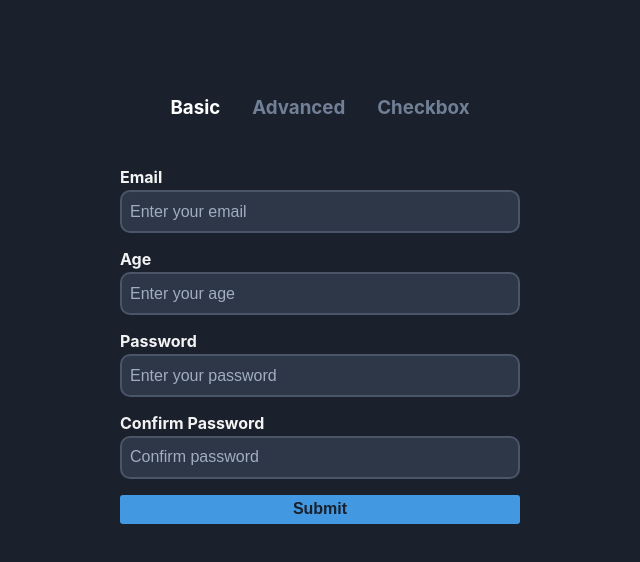
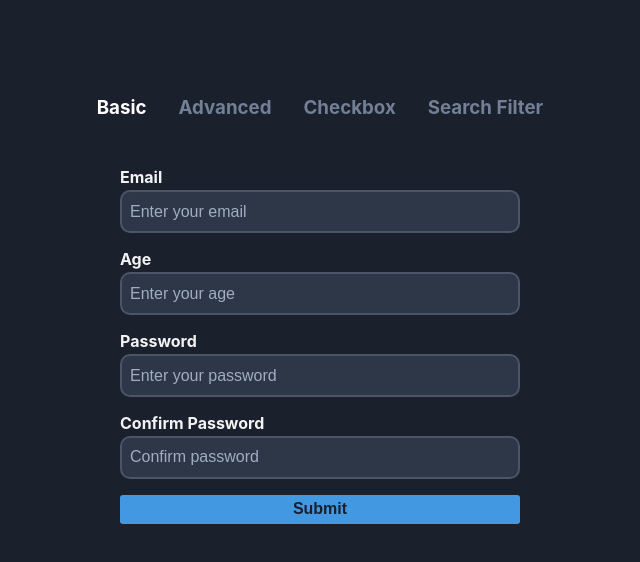
Before and after one commit to Asikni/forms-in-react, a React (Create React App) app: page / in a window 1280 px wide. Shown: the top 562 px of the page, without its empty margins (320-960 px from the left). Built offline with nearby package versions, Linux system fonts and the light colour scheme.

Commit message:
code was updated

```diff
--- a/src/App.css
+++ b/src/App.css
@@ -107,6 +107,7 @@ button:disabled {
   height: 100px;
   margin: 0 auto;
   border-radius: 10px;
+
 }
 .checkBoxOneSelectOne {
   border: 1px solid rgb(0, 255, 17);
--- a/src/App.js
+++ b/src/App.js
@@ -2,6 +2,8 @@ import { useState } from "react";
 import BasicForm from "./components/BasicForm";
 import AdvancedForm from "./components/AdvancedForm";
 import Checkbox from "./components/checkBoxForm"
+
+import SearchFilter from "./components/searchFilter"
 import "./App.css";
 
 function App() {
@@ -28,8 +30,14 @@ function App() {
         >
           Checkbox
         </h3>
+        <h3
+          onClick={() => setView("searchfilter")}
+          style={{ color: view === "searchfilter" ? "#fff" : "" }}
+        >
+ Search Filter
+        </h3>
       </nav>
-      {view === "basic" ? <BasicForm /> : view === "advanced" ? <AdvancedForm /> : <Checkbox />}
+      {view === "basic" ? <BasicForm /> : view === "advanced" ? <AdvancedForm /> : view === "checkbox" ? <Checkbox /> : <SearchFilter/>}
 
 
     </div>
--- /dev/null
+++ b/src/components/searchFilter.jsx
@@ -0,0 +1,25 @@
+import { useState, useEffect } from "react";
+
+function SearchFilter() {
+  const [isInput, setIsInput] = useState("");
+  const handleKeyPress = (event) => {
+    if (event.key === "Enter") {
+      setIsInput(event.target.value);
+    }
+  };
+
+  useEffect(() => {
+   <div style={{border:"1px solid red"}}>{isInput}</div>
+  }, [isInput]);
+
+  return (
+    <div>
+      <div>Search Filter</div>
+      <div>
+        <input type="text" onKeyDown={handleKeyPress} />
+      </div>
+    </div>
+  );
+}
+
+export default SearchFilter;
```
